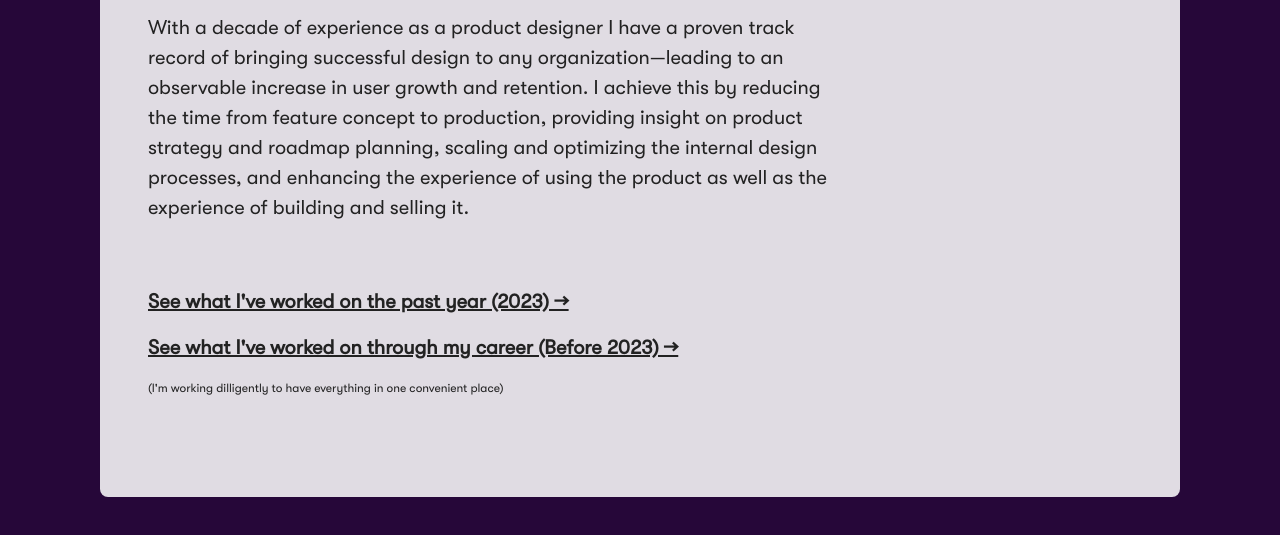
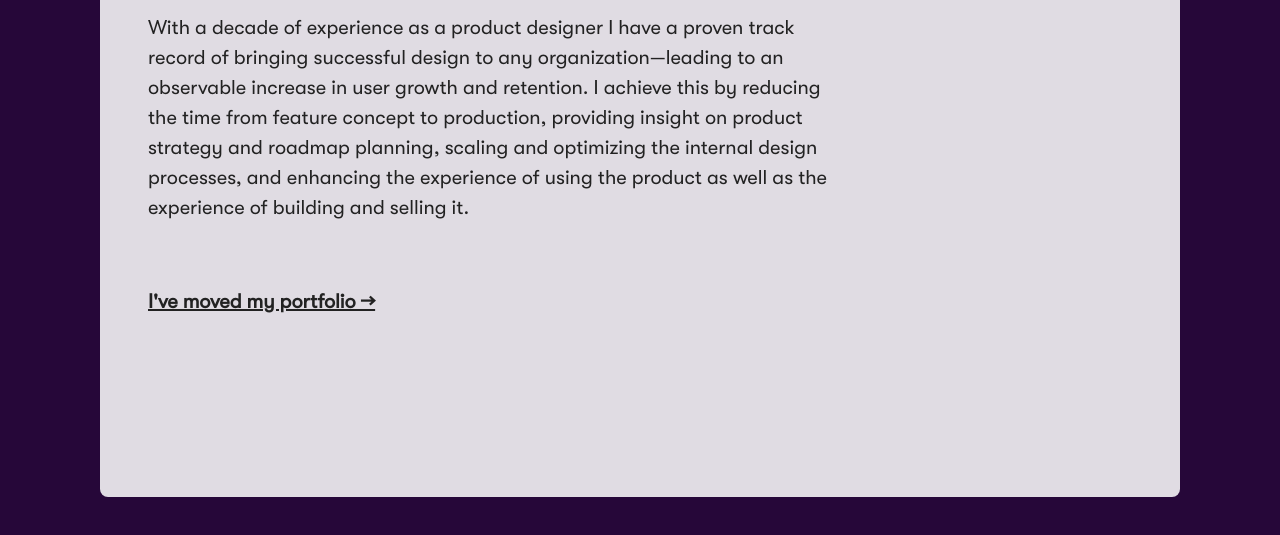
Before and after one commit to JamesHoover/jameshoover.github.io, a plain HTML site: page index.html in a window 1280 px wide. Shown: the part 175-710 px from the top of the page. Drawn offline with nearby package versions, Linux system fonts and the light colour scheme; files whose address does not match are found by name.

Commit message:
Moved portfolio

```diff
--- a/index.html
+++ b/index.html
@@ -31,9 +31,7 @@
 				<div id="colored__text" class="home__text">
 					<!-- <p>I’m James Hoover, a product designer from Seattle.</p> -->
 					<p class="main__copy">With a decade of experience as a product designer I have a proven track record of bringing successful design to any organization—leading to an observable increase in user growth and retention. I achieve this by reducing the time from feature concept to production, providing insight on product strategy and roadmap planning, scaling and optimizing the internal design processes, and enhancing the experience of using the product as well as the experience of building and selling it.</p>
-					<p class="bold"><a href="https://www.figma.com/file/iDogmoJENx2ZTp4bXWOb1V/James-Hoover-Portfolio?type=design&node-id=508%3A9807&mode=design&t=EQgYzkDJLVgS0giG-1" target="_blank">See what I've worked on the past year (2023) &#8594;</a></p>
-					<p class="bold"><a href="https://jameshooverdesign.webflow.io/" target="_blank">See what I've worked on through my career (Before 2023) &#8594;</a></p>
-					<p><small>(I'm working dilligently to have everything in one convenient place)</small></p>
+					<p class="bold"><a href="https://jameshooverdesign.webflow.io/" target="_blank">I've moved my portfolio &#8594;</a></p>
 				</div>
 				<!-- <div id="content" class="no__mobile">
 					<iframe style="border: 1px solid rgba(0, 0, 0, 0.1);" width="800" height="450" src="https://www.figma.com/embed?embed_host=share&url=https%3A%2F%2Fwww.figma.com%2Ffile%2FiDogmoJENx2ZTp4bXWOb1V%2FJames-Hoover-Portfolio%3Ftype%3Ddesign%26node-id%3D508%253A9807%26mode%3Ddesign%26t%3DmGwypNC80wpItCyr-1" allowfullscreen></iframe>
```
